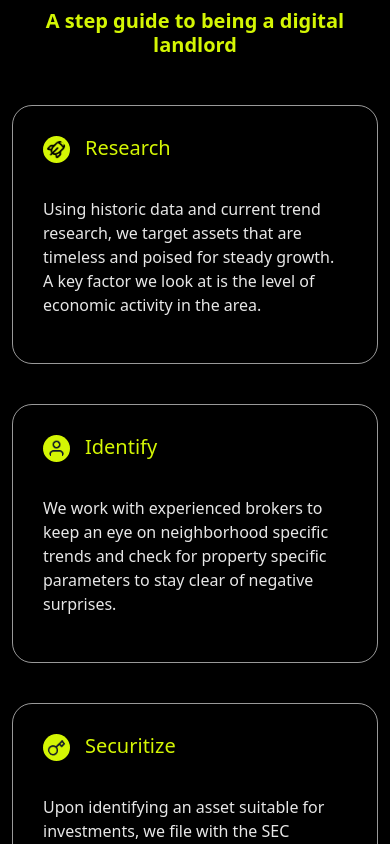
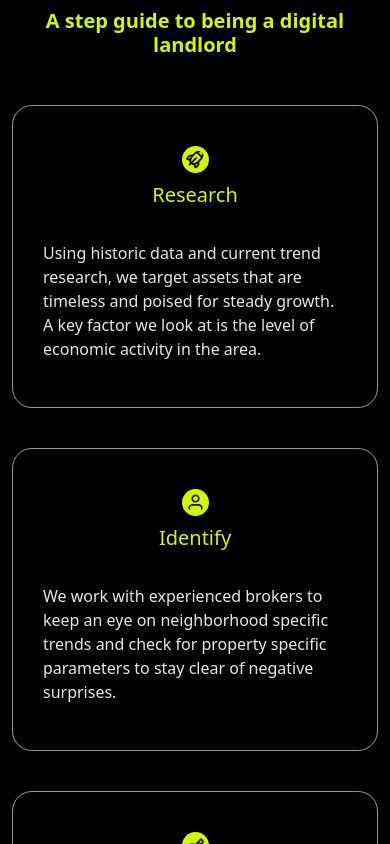
Before and after one commit to webtesting22/vaar, a React (Vite) app: page / in a window 390 px wide. Shown: the part 5040-5884 px from the top of the page. Built offline with nearby package versions, Linux system fonts and the light colour scheme.

Commit message:
mobile home page cards design updated

```diff
--- a/src/Components/Guide/Guide.css
+++ b/src/Components/Guide/Guide.css
@@ -69,3 +69,24 @@
     margin-right: 15px;
 
 }
+@media (max-width:600px){
+    .box-top-header img{
+        background-color: #D4F604;
+        width: 27px;
+        height: 27px;
+        padding: 4px;
+        aspect-ratio: 3/2;
+        border-radius: 50%;
+        object-fit: contain;
+        margin: 10px auto;
+
+
+    }
+    .box-top-header{
+        display: flex;
+        flex-direction: column;
+        justify-content: center;
+        margin: auto;
+        text-align: center;
+    }
+}
```
